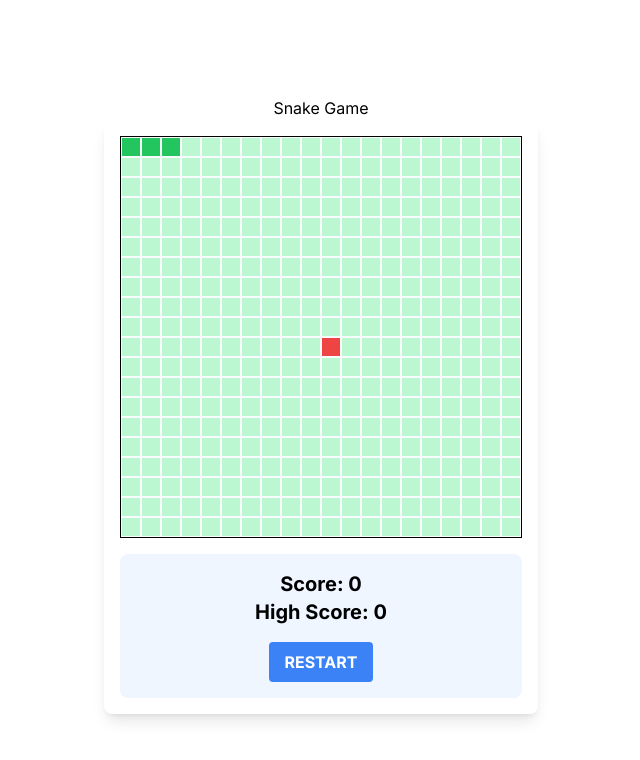
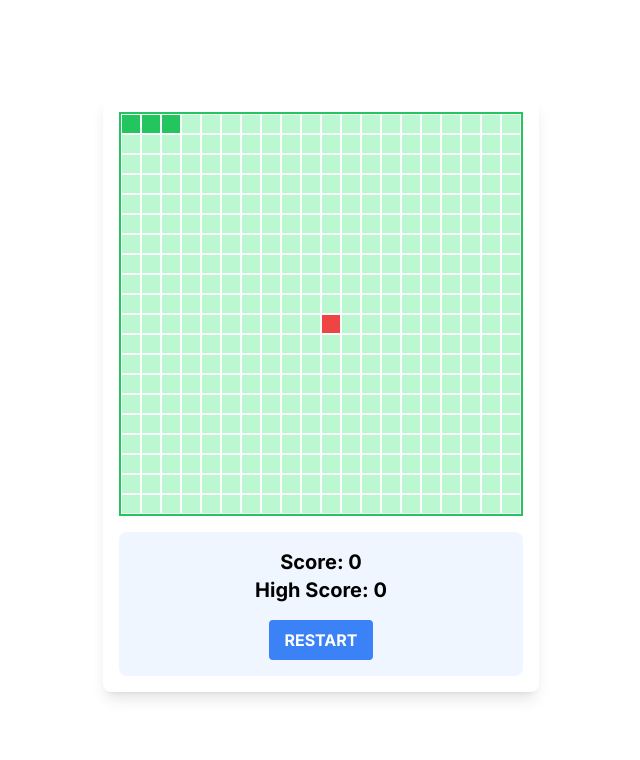
Before and after one commit to Riddhii10/snake-game-, a Next.js app: page / in a window 1280 px wide. Shown: the top 760 px of the page, without its empty margins (319-959 px from the left). Built offline with nearby package versions, Linux system fonts and the light colour scheme.

Commit message:
ui changes left

```diff
--- a/components/SnakeGrid.tsx
+++ b/components/SnakeGrid.tsx
@@ -133,7 +133,7 @@ const SnakeGrid = () => {
     <div
       tabIndex={0}
       autoFocus
-      className="relative p-4 bg-white shadow-lg rounded-lg border-gray-200"
+      className="fixed p-4 bg-white shadow-lg rounded-lg border-gray-200"
     >
       {gameOver && (
         <div className="absolute inset-0 flex flex-col items-center justify-center bg-gray-100 p-4 rounded-lg shadow-lg">
@@ -148,7 +148,7 @@ const SnakeGrid = () => {
           </button>
         </div>
       )}
-       <div className="grid grid-cols-20 grid-rows-20 border border-black bg-green-200">
+       <div className="grid grid-cols-20 grid-rows-20 border-2 border-green-500 bg-green-200">
 
 
       {Array.from({ length: GRID_SIZE }).map((_, y) => (
```
